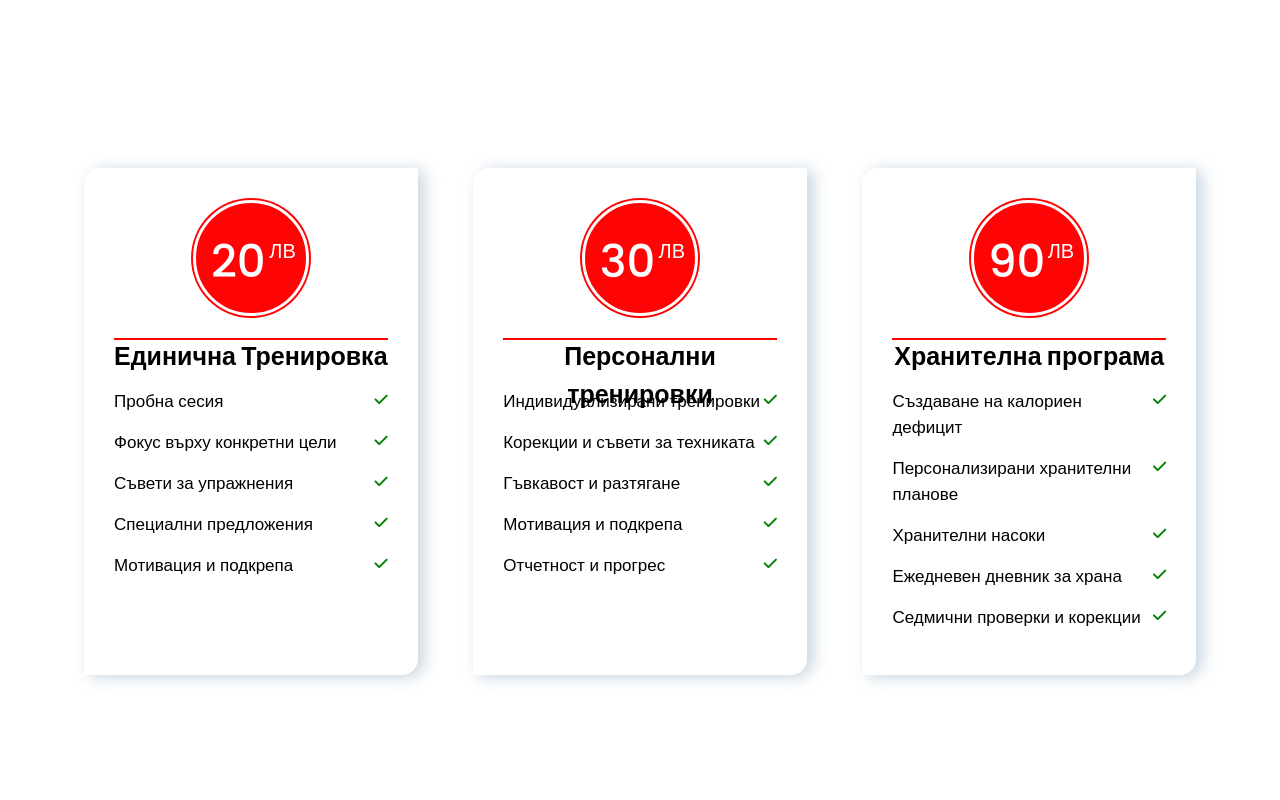
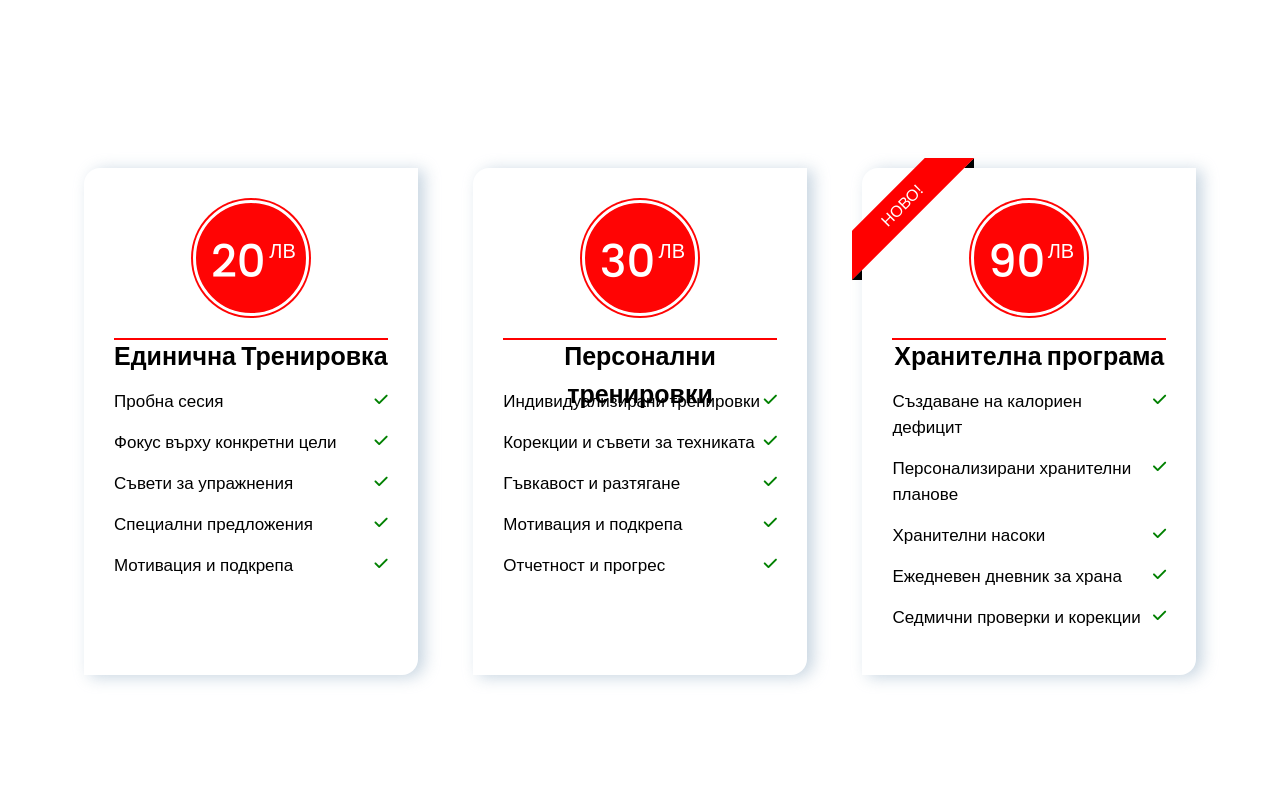
Before and after one commit to eminn-a/Gym-Project, a React (Vite) app: page / in a window 1280 px wide. Shown: the part 4000-4800 px from the top of the page. Built offline with nearby package versions, Linux system fonts and the light colour scheme.

Commit message:
Ribbon added to price tables

```diff
--- a/src/components/PriceTable/PriceTable.jsx
+++ b/src/components/PriceTable/PriceTable.jsx
@@ -94,6 +94,10 @@ export default function PriceTable() {
         </div>
       </div>
       <div className={`${styles.table} ${styles.premium}`}>
+        <div className={styles.ribbon}>
+          {" "}
+          <span>НОВО!</span>
+        </div>
         <div className={styles.priceSection}>
           <div className={styles.priceArea}>
             <div className={styles.innerArea}>
--- a/src/components/PriceTable/PriceTable.module.css
+++ b/src/components/PriceTable/PriceTable.module.css
@@ -12,13 +12,13 @@
     background: white;
     border-radius: 1em 0 1em 0;
     transition: .3s ease-in-out;
+    position: relative;
     cursor: pointer;
     box-shadow: rgba(136, 165, 191, 0.48) 6px 2px 16px 0px, rgba(255, 255, 255, 0.8) -6px -2px 16px 0px;
 }
 
 .table:hover {
     transform: scale(1.04);
-
 }
 
 .priceSection {
@@ -91,3 +91,46 @@
     font-size: 15px;
     color: green;
 }
+
+.ribbon {
+    height: 150px;
+    width: 150px;
+    position: absolute;
+    top: -10px;
+    left: -10px;
+    overflow: hidden;
+}
+
+.ribbon::before,
+.ribbon::after {
+    position: absolute;
+    content: "";
+    display: block;
+    border: 5px solid black;
+    border-top-color: transparent;
+    border-left-color: transparent;
+}
+
+.ribbon::before {
+    top: 0px;
+    right: 28px;
+
+}
+
+.ribbon::after {
+    bottom: 28px;
+    left: 0px;
+
+}
+
+.ribbon span {
+    position: absolute;
+    background: red;
+    width: 200px;
+    padding: 5px 0;
+    color: white;
+    text-align: center;
+    top: 30px;
+    right: 0px;
+    transform: rotate(-45deg);
+}
```
